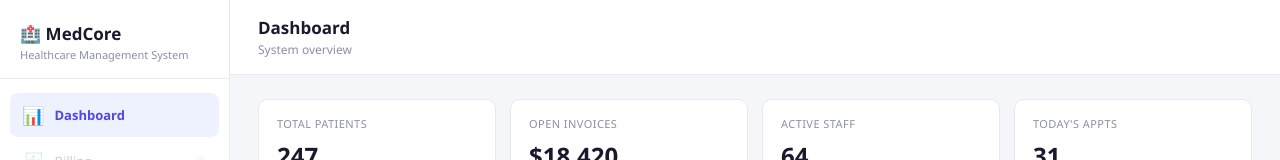
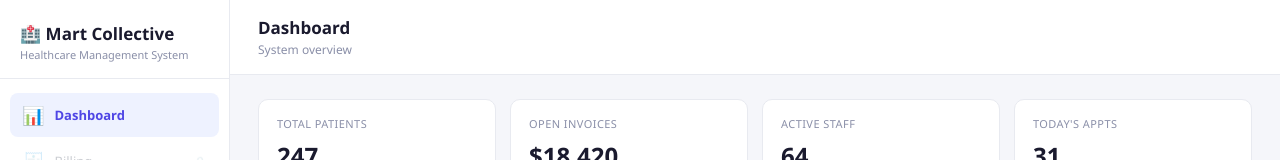
Before and after one commit to MattJohn21/Mart-Collective, a React (Create React App) app in the folder frontend/: page / in a window 1280 px wide. Shown: the top 160 px of the page. Built offline with nearby package versions, Linux system fonts and the light colour scheme; sample sign-in values are in the browser's storage.

Commit message:
Update Layout.js

```diff
--- a/frontend/src/components/Layout.js
+++ b/frontend/src/components/Layout.js
@@ -26,7 +26,7 @@ const PAGE_TITLES = {
 export default function Layout() {
   const { user, logout, canAccess } = useAuth();
   const location = useLocation();
-  const page = PAGE_TITLES[location.pathname] || { title: 'MedCore', sub: '' };
+  const page = PAGE_TITLES[location.pathname] || { title: 'Mart Collective', sub: '' };
 
   const initials = user?.name?.split(' ').map(n => n[0]).join('').slice(0, 2).toUpperCase();
 
@@ -34,7 +34,7 @@ export default function Layout() {
     <div className="app-layout">
       <aside className="sidebar">
         <div className="sidebar-logo">
-          <h1>🏥 MedCore</h1>
+          <h1>🏥 Mart Collective</h1>
           <span>Healthcare Management System</span>
         </div>
 
```
